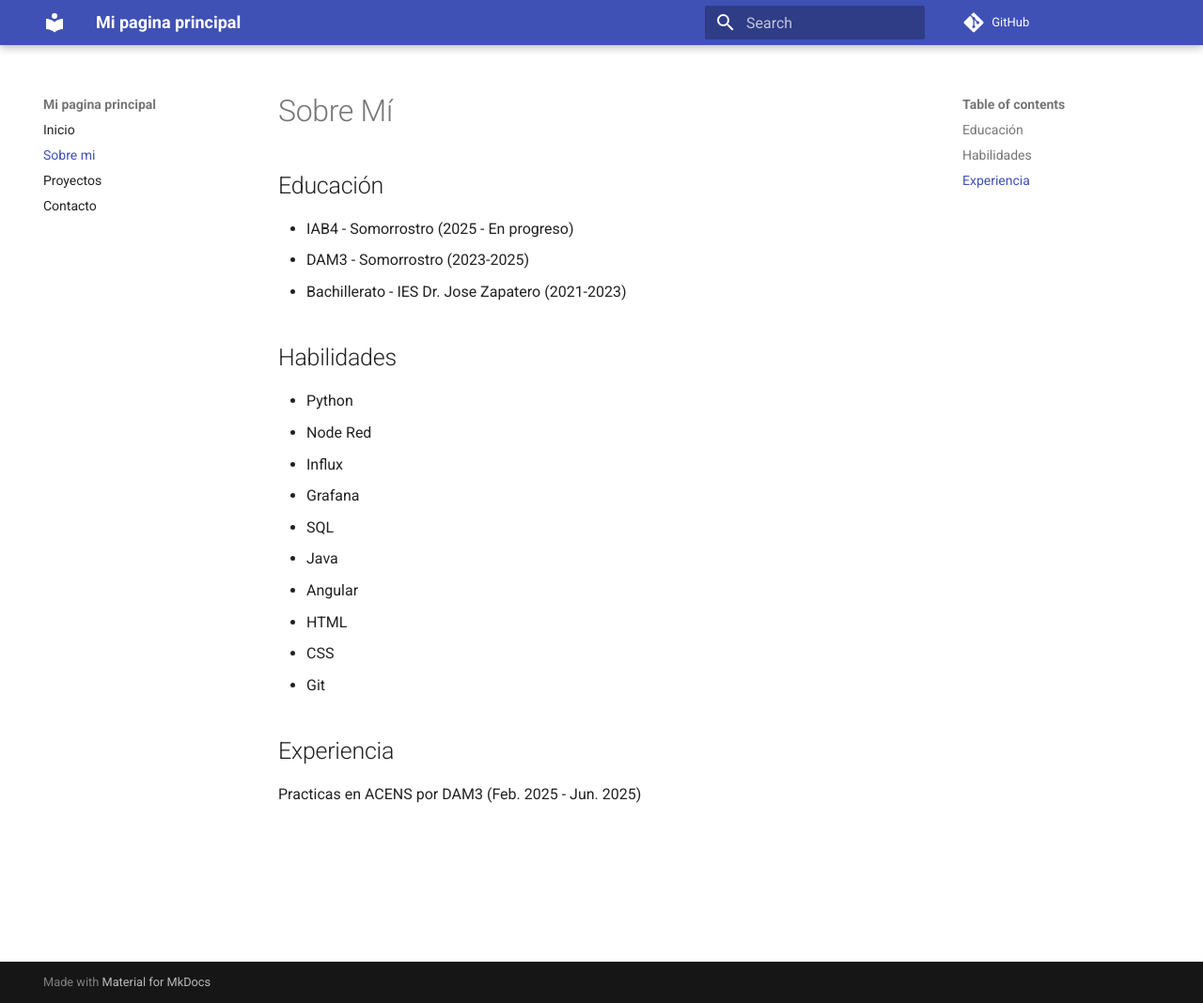
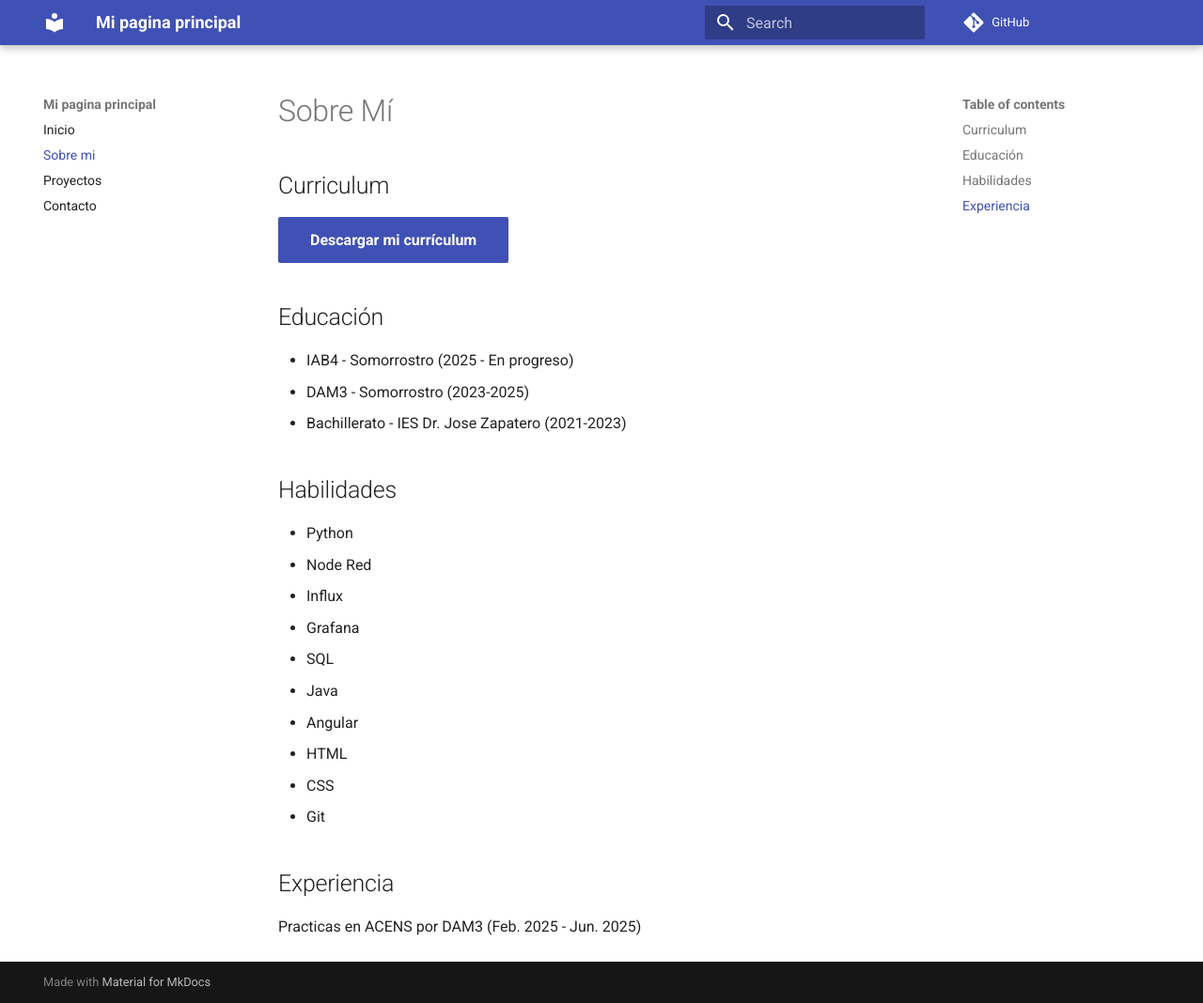
Before and after one commit to AsierPerez31/asierperez31.github.io, an MkDocs documentation site: the page built from docs/sobre-mi.md, in a window 1280 px wide and 1068 px high. Shown: the whole window at 94% size. Built offline with MkDocs 1.6.1 and Material for MkDocs 9.7.7, drawn with Linux system fonts in a browser that asks for light colours; comment, search, counter and statistics services are not loaded.

Commit message:
Curriculum añadido

```diff
--- a/docs/sobre-mi.md
+++ b/docs/sobre-mi.md
@@ -1,4 +1,7 @@
 # Sobre Mí
+
+## Curriculum
+[Descargar mi currículum](assets/curriculum.pdf){.md-button .md-button--primary html-attr="target=_blank"}
 
 ## Educación
 - IAB4 - Somorrostro (2025 - En progreso)
--- a/mkdocs.yml
+++ b/mkdocs.yml
@@ -12,3 +12,6 @@ nav:
   - Contacto: contacto.md
 
 repo_url: https://github.com/AsierPerez31/AsierPerez31.github.io
+
+markdown_extensions:
+  - attr_list
```
Also changed, not shown: 1 other file.
